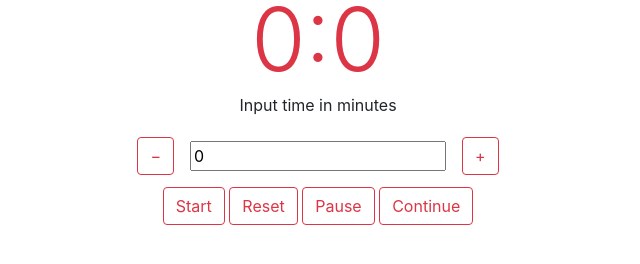
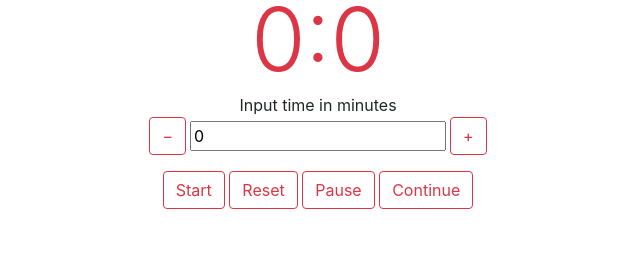
Before and after one commit to wi-fighters/16-browser-fetch-promises-peteco83, a plain HTML site: page index.html in a window 1280 px wide. Shown: the part 108-372 px from the top of the page, without its empty margins (322-962 px from the left). Drawn offline with nearby package versions, Linux system fonts and the light colour scheme.

Commit message:
Change margin of input field

```diff
--- a/index.html
+++ b/index.html
@@ -16,14 +16,14 @@
         <span class="mins">0</span><span>:</span><span class="secs">0</span>
     </section>
 
-    <label for="time-session">Input time in minutes</label>
+    <label for="time-session" class="m-0">Input time in minutes</label>
     <section id="session" class="d-flex flex-row justify-content-around align-items-center">
         <button id="btn-minus" class=" btn btn-outline-danger">&minus;</button>
-        <input type="number" id="time" class="session__time m-3 w-100" value="0">
+        <input type="number" id="time" class="session__time ml-1 mr-1 w-100" value="0">
         <button id="btn-plus" class="display-3 btn btn-outline-danger">&plus;</button>
     </section>
 
-    <section class="buttons">
+    <section class="buttons mt-3">
     <button id="btn-start" class="btn btn-outline-danger">Start</button>
     <button id="btn-reset" class="btn btn-outline-danger">Reset</button>
     <button id="btn-pause" class="btn btn-outline-danger">Pause</button>
```
